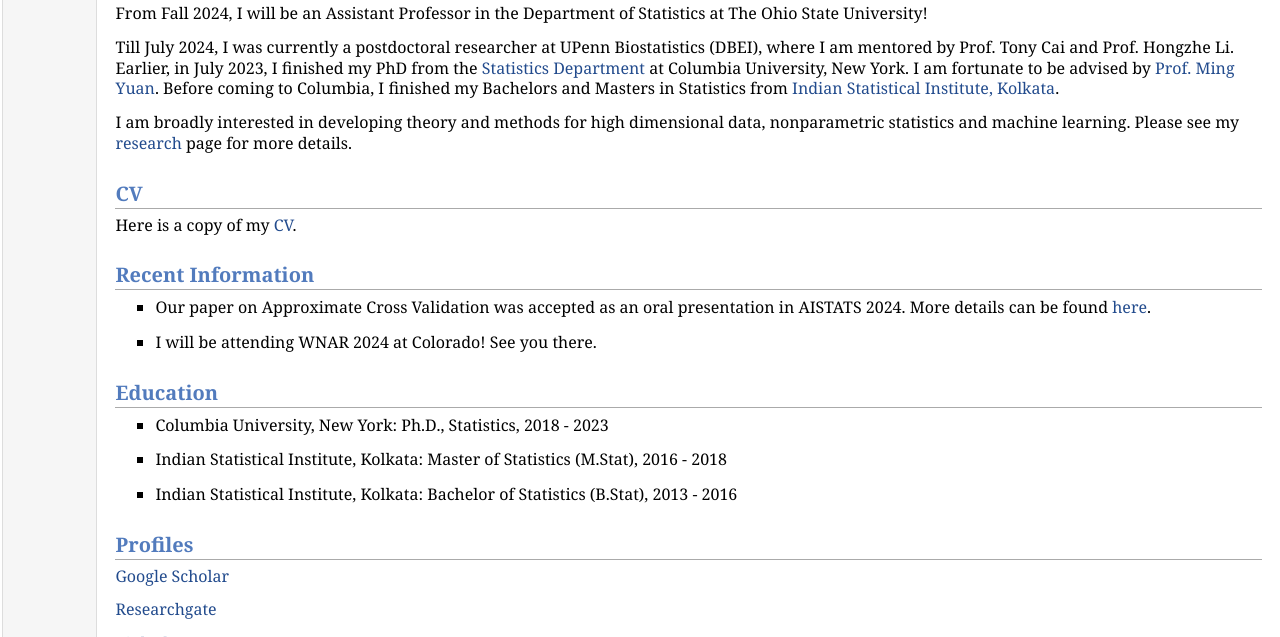
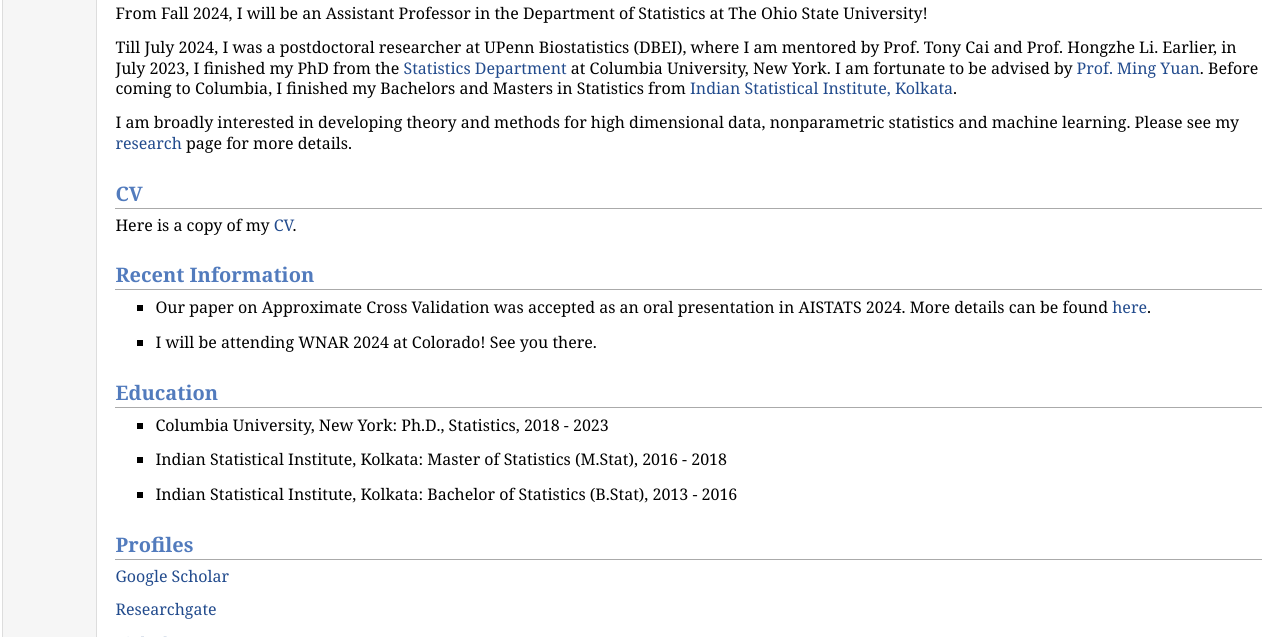
Before and after one commit to arnab-auddy/arnab-auddy.github.io, a plain HTML site: page index.html in a window 1280 px wide. Shown: the part 463-1100 px from the top of the page. Drawn offline with Linux system fonts and the light colour scheme.

Commit message:
July-index3

```diff
--- a/index.html
+++ b/index.html
@@ -34,7 +34,7 @@
 <p>
 From Fall 2024, I will be an Assistant Professor in the Department of Statistics at The Ohio State University!
 </p>
-<p>Till July 2024, I was currently a postdoctoral researcher at UPenn Biostatistics (DBEI), where I am mentored by Prof. Tony Cai and Prof. Hongzhe Li. Earlier, in July 2023, I finished my PhD from the <a href="http://stat.columbia.edu/">Statistics Department</a> at Columbia University, New York. I am fortunate to be advised by  <a href="http://www.columbia.edu/~my2550/">Prof. Ming Yuan</a>. Before coming to Columbia, I finished my Bachelors and Masters in Statistics from <a href="https://www.isical.ac.in/">Indian Statistical Institute, Kolkata</a>. </p>
+<p>Till July 2024, I was a postdoctoral researcher at UPenn Biostatistics (DBEI), where I am mentored by Prof. Tony Cai and Prof. Hongzhe Li. Earlier, in July 2023, I finished my PhD from the <a href="http://stat.columbia.edu/">Statistics Department</a> at Columbia University, New York. I am fortunate to be advised by  <a href="http://www.columbia.edu/~my2550/">Prof. Ming Yuan</a>. Before coming to Columbia, I finished my Bachelors and Masters in Statistics from <a href="https://www.isical.ac.in/">Indian Statistical Institute, Kolkata</a>. </p>
     <p>I am broadly interested in developing theory and methods for high dimensional data, nonparametric statistics and machine learning. Please see my <a href="https://arnab-auddy.github.io/publications.html">research</a> page for more details.</p>
 <h2>CV</h2>
 <p>Here is a copy of my <a href="Arnab_CV.pdf">CV</a>.</p>
```
